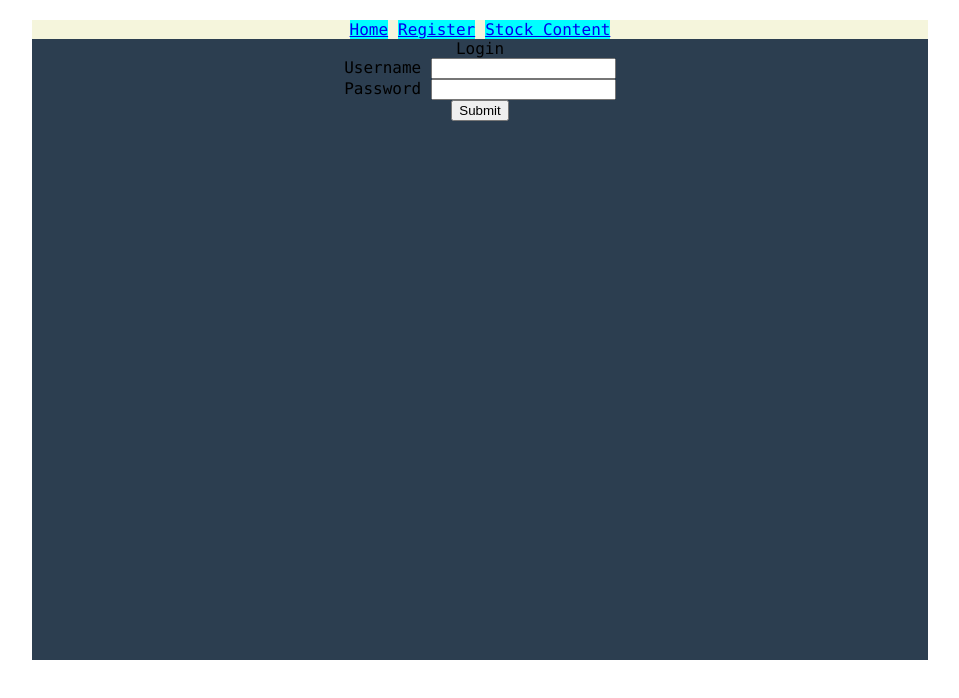
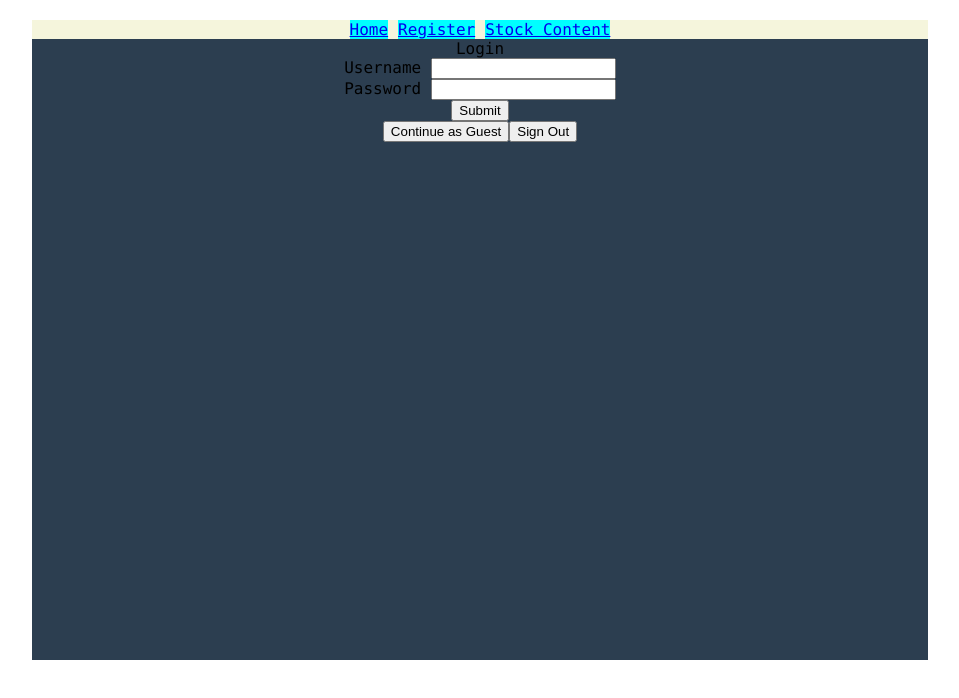
Before and after one commit to bchh325/trading-site, a React (Create React App) app: page /#/ in a window 1280 px wide. Shown: the top 698 px of the page, without its empty margins (160-1119 px from the left). Built offline with nearby package versions, Linux system fonts and the light colour scheme; no server answers; what aws-amplify would draw is missing.

Commit message:
sign out

```diff
--- a/package.json
+++ b/package.json
@@ -10,7 +10,6 @@
     "antd": "^5.1.0",
     "aws-amplify": "^5.0.7",
     "axios": "^0.26.0",
-    "jwt-decode": "^3.1.2",
     "password-validator": "^5.3.0",
     "react": "^18.2.0",
     "react-dom": "^18.2.0",
--- a/src/App.js
+++ b/src/App.js
@@ -11,8 +11,6 @@ import StockContent from './components/StockContent';
 Amplify.configure(awsconfig);
 
 function App() {
-  const CognitoUser = null;
-
   return (
     <div className="App">
       <div className="trading-container">
--- a/src/components/Login.jsx
+++ b/src/components/Login.jsx
@@ -1,7 +1,6 @@
 import { Auth } from 'aws-amplify';
 import React, { useState } from 'react'
 import { notification } from 'antd';
-import jwtDecode from 'jwt-decode';
 
 export default function Login() {
 
@@ -47,6 +46,21 @@ export default function Login() {
             })
     }
 
+    const handleGuest = async () => {
+        console.log("Guest Handler")
+        const anonymousUser = await Auth.currentCredentials()
+        console.log(anonymousUser)
+    }
+
+    const handleSignOut = async () => {
+        try {
+            await Auth.signOut();
+            localStorage.clear()
+        } catch (error) {
+            console.log('error signing out: ', error);
+        }
+    }
+
     return (
         <div className="">
             Login
@@ -64,6 +78,10 @@ export default function Login() {
                         <input type="submit" />
                     </div>
                 </form>
+
+                <button onClick={handleGuest}>Continue as Guest</button>
+
+                <button onClick={handleSignOut}>Sign Out</button>
             </div>
         </div>
     )
```
Also changed, not shown: 1 other file (tests, documents, lock files or other folders).
